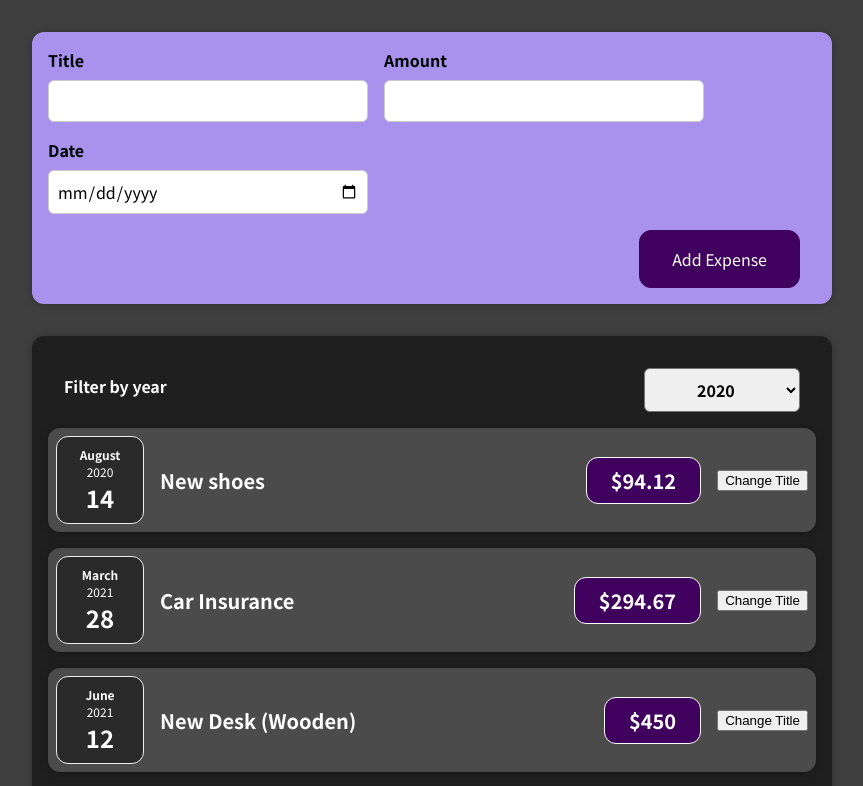
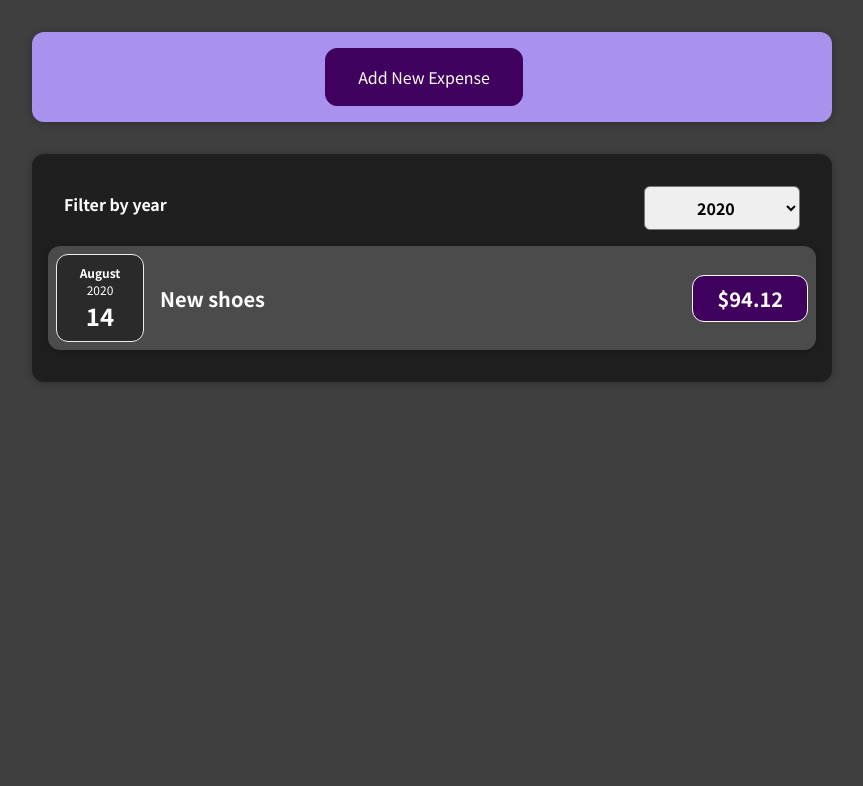
Before and after one commit to Mohsen-Hussen/my-expenses, a React (Create React App) app: page / in a window 1280 px wide. Shown: the top 786 px of the page, without its empty margins (208-1071 px from the left). Built offline with nearby package versions, Linux system fonts and the light colour scheme.

Commit message:
filter  expenses & add cancel button

```diff
--- a/src/components/Expenses/ExpenseItem.js
+++ b/src/components/Expenses/ExpenseItem.js
@@ -10,14 +10,15 @@
         setTitle("Updated!!!!");
     }
     return (
+        <li>
             <Card className='expense-item'>
-            <ExpenseDate date={props.date}/>
+                <ExpenseDate date={props.date} />
                 <div className='expense-item__description'>
                     <h2>{title}</h2>
                     <div className='expense-item__price'>${props.amount}</div>
-                <button onClick={clickHandler}>Change Title</button>
                 </div>
             </Card>
+        </li>
     )
 }
 
--- a/src/components/Expenses/Expenses.js
+++ b/src/components/Expenses/Expenses.js
@@ -1,25 +1,24 @@
 import React , { useState } from "react";
-import ExpenseItem from './ExpenseItem';
 import Card from '../UI/Card';
 import ExpensesFilter from './ExpensesFilter';
+import ExpensesList from './ExpensesList';
 import './Expenses.css';
 
 const Expenses = (props) => {
     const [filteredYear , setFilteredYear] = useState('2020');
+
     const filterChangeHandler = (selectedYear ) => {
         setFilteredYear(selectedYear );
     };
+
+    const filteredExpenses = props.items.filter((expense) => {
+        return expense.date.getFullYear().toString() === filteredYear;
+    });
+
     return (
         <Card className="expenses">
             <ExpensesFilter selected={filteredYear} onChangeFilter={filterChangeHandler}/>
-            {props.items.map((expense) => (
-                <ExpenseItem
-                    key={Math.random().toString()}
-                    title={expense.title}
-                    amount={expense.amount}
-                    date={expense.date}
-                />
-            ))}
+            <ExpensesList items={filteredExpenses}/>
         </Card>
     );
 };
--- /dev/null
+++ b/src/components/Expenses/ExpensesList.css
@@ -0,0 +1,9 @@
+.expenses-list {
+    list-style: none;
+    padding: 0;
+}
+
+.expenses-list__fallback {
+    color: white;
+    text-align: center;
+}
--- /dev/null
+++ b/src/components/Expenses/ExpensesList.js
@@ -0,0 +1,24 @@
+import React from 'react';
+import ExpenseItem from './ExpenseItem';
+import './ExpensesList.css';
+
+const ExpensesList = (props) => {
+    if (props.items.length === 0) {
+        return <h2 className='expenses-list__fallback'>Found no expenses.</h2>;
+    }
+
+    return (
+        <ul className='expenses-list'>
+            {props.items.map((expense) => (
+                <ExpenseItem
+                    key={expense.id}
+                    title={expense.title}
+                    amount={expense.amount}
+                    date={expense.date}
+                />
+            ))}
+        </ul>
+    );
+};
+
+export default ExpensesList;
--- a/src/components/NewExpense/ExpenseForm.js
+++ b/src/components/NewExpense/ExpenseForm.js
@@ -87,6 +87,7 @@
                 </div>
             </div>
             <div className='new-expense__actions'>
+                <button type='button' onClick={props.onCancel}>Cancel</button>
                 <button type='submit'>Add Expense</button>
             </div>
         </form>
--- a/src/components/NewExpense/NewExpense.js
+++ b/src/components/NewExpense/NewExpense.js
@@ -1,18 +1,31 @@
-import React from 'react';
+import React , { useState } from 'react';
 import ExpenseForm from './ExpenseForm';
 import './NewExpense.css';
 
 const NewExpense = (props) => {
+    const [isEditing, setIsEditing] = useState(false);
+
     const saveExpenseDataHandler = (enteredExpenseData) => {
         const expenseData = {
             ...enteredExpenseData,
             id: Math.random().toString()
         };
         props.onAddExpenseHandler(expenseData);
+        setIsEditing(false);
     };
+
+    const startEditingHandler = () => {
+        setIsEditing(true);
+    };
+
+    const stopEditingHandler = () => {
+        setIsEditing(false);
+    };
+
     return (
         <div className="new-expense">
-            <ExpenseForm onSaveExpenseData={saveExpenseDataHandler}/>
+            {!isEditing && (<button onClick={startEditingHandler}>Add New Expense</button>)}
+            {isEditing && (<ExpenseForm onSaveExpenseData={saveExpenseDataHandler} onCancel={stopEditingHandler}/>)}
         </div>
     )
 }
```
Lines whose indentation alone changed are shown as unchanged.
